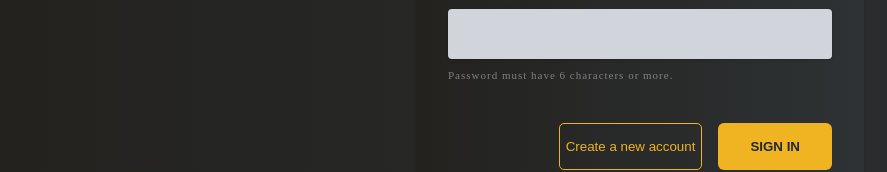
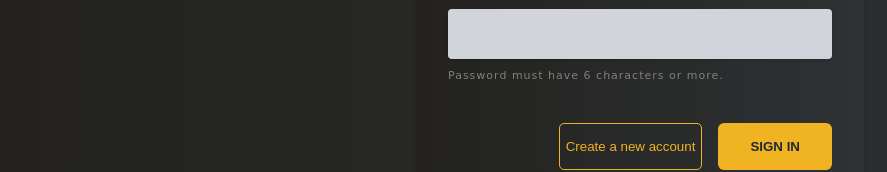
Before and after one commit to flavia3107/penguin-react, a React (Vite) app: page / in a window 1280 px wide. Shown: the part 414-586 px from the top of the page, without its empty margins (0-887 px from the left). Built offline with nearby package versions, Linux system fonts and the light colour scheme.

Commit message:
Unify font

```diff
--- a/src/components/AuthInputs/AuthInputs.module.css
+++ b/src/components/AuthInputs/AuthInputs.module.css
@@ -88,10 +88,11 @@ button:focus {
     color: #ffb349;
 }
 
-.hint{
+.hint {
     font-size: 11px;
     color: gray;
     letter-spacing: 1px;
     margin-top: 10px;
     display: inline-block;
+    font-family: "DejaVu Sans", "sans";
 }
```
